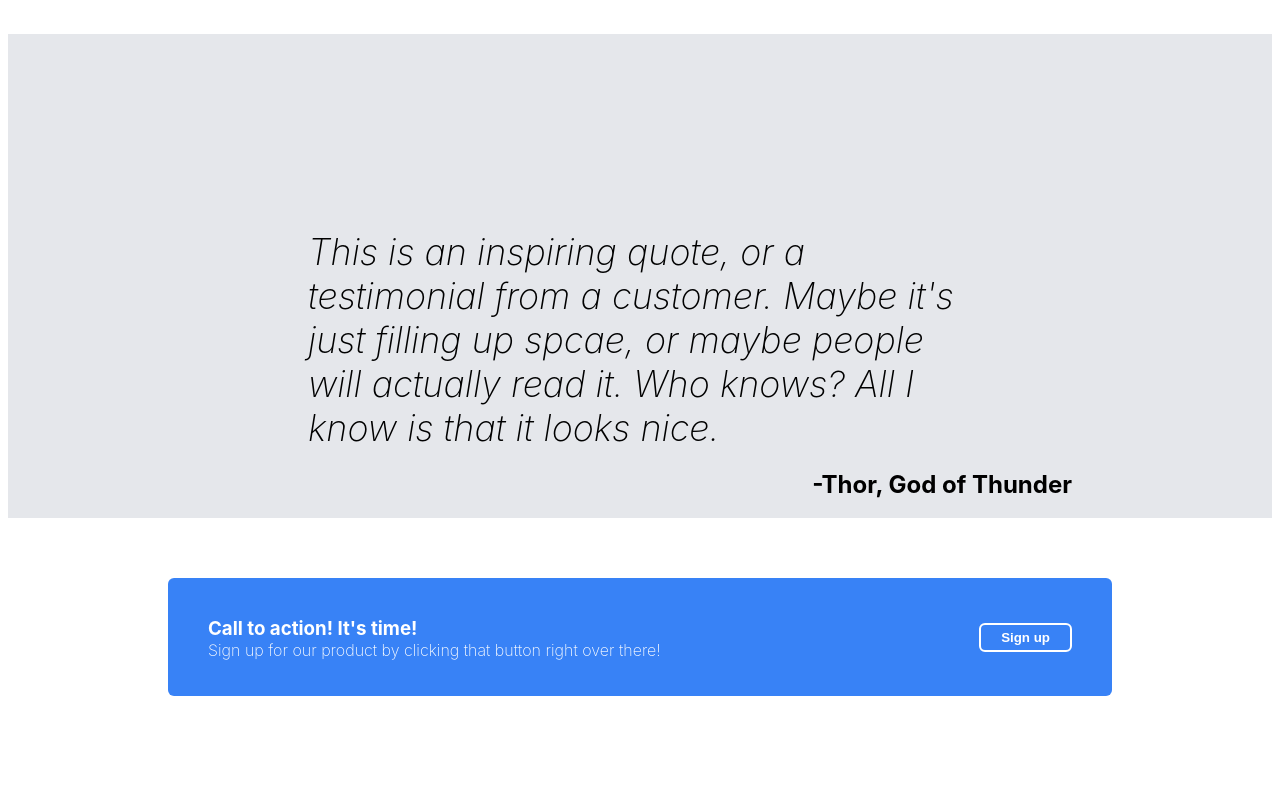
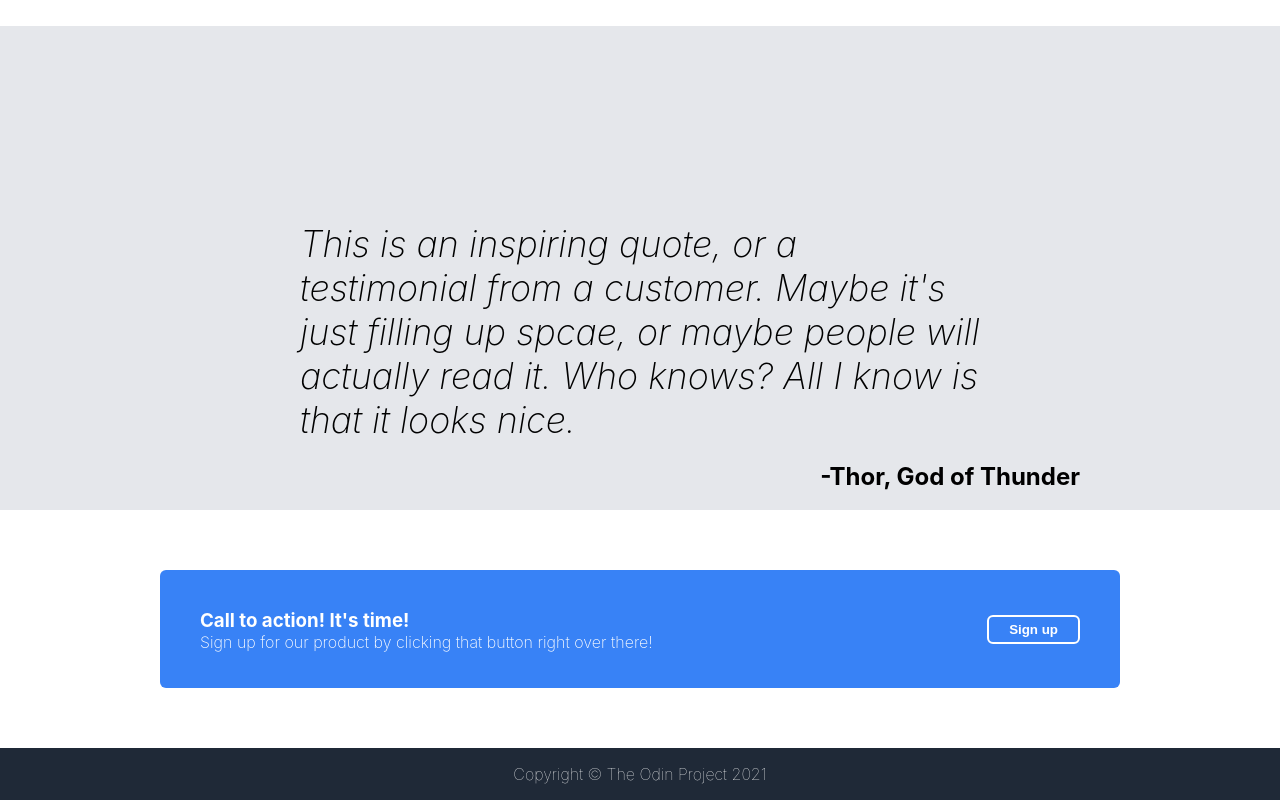
Before and after one commit to natikaggarwal/landing-page, a plain HTML site: page index.html in a window 1280 px wide. Shown: the part 980-1780 px from the top of the page. Before the commit the page ends 1744 px from the top, so only its background shows below. Drawn offline with Linux system fonts and the light colour scheme.

Commit message:
Add footer and style it

```diff
--- a/index.html
+++ b/index.html
@@ -87,5 +87,9 @@
     </div>
     <button class="cta-signup">Sign up</button>
 </section>
+
+<footer class="footer">
+    <p>Copyright © The Odin Project 2021</p>
+</footer>
 </body>
 </html>
--- a/style.css
+++ b/style.css
@@ -3,6 +3,7 @@
     display:flex;
     flex-direction: column;
     flex:1;
+    margin: 0;
 }
 
 
@@ -20,7 +21,7 @@
 .logo{
     font-size: 24px;
     color: #F9FAF8;
-    font: bold;
+    font-weight: bold;
 }
 
 .header-links{
@@ -28,7 +29,7 @@
     padding:0;
     display:flex;
     gap:16px;
-
+    font-weight: 300;
 }
 
 .signup{
@@ -47,7 +48,6 @@
     padding-right:20px;
 }
 .image{
-
     width: 400px;
 }
 .first-section{
@@ -82,7 +82,6 @@
     margin: 0;
     font-size: 18px;
     color: #E5E7EB;
-
     padding:0;
 }
 
@@ -197,3 +196,12 @@
     color: white;
     font-weight: 200;
 }
+
+.footer {
+    display: flex;
+    justify-content: center;
+    background-color: #1F2937;
+    color: white;
+    width: 100%;
+    font-weight: 100;
+}
```
